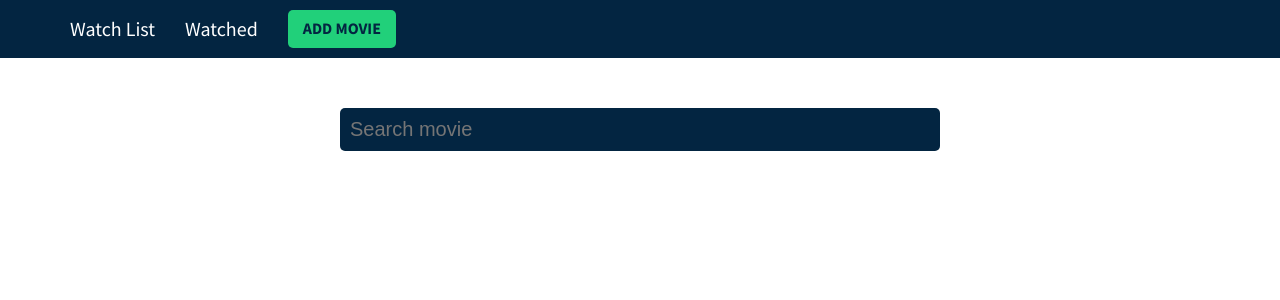
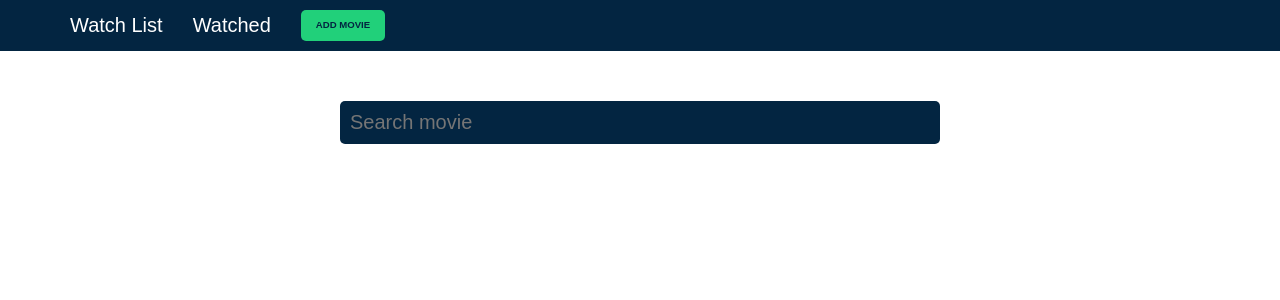
Before and after one commit to Sir-Apple/MovieTrackr, a React (Create React App) app in the folder watchlist/: page /Addmovie in a window 1280 px wide. Shown: the top 300 px of the page. Built offline with nearby package versions, Linux system fonts and the light colour scheme.

Commit message:
Update App.css

```diff
--- a/watchlist/src/App.css
+++ b/watchlist/src/App.css
@@ -7,7 +7,7 @@
 }
 
 body {
-  font-family: "Source Sans Pro", sans-serif;
+  font-family: 'Orbitron', sans-serif;
   padding: 0;
   margin: 0;
 }
@@ -52,7 +52,7 @@ body {
   font-weight: 700;
   display: inline-block;
   border: none;
-  font-size: 1rem;
+  font-size: 0.6rem;
   transition: all 0.3s ease;
   line-height: 1.1;
 }
```
